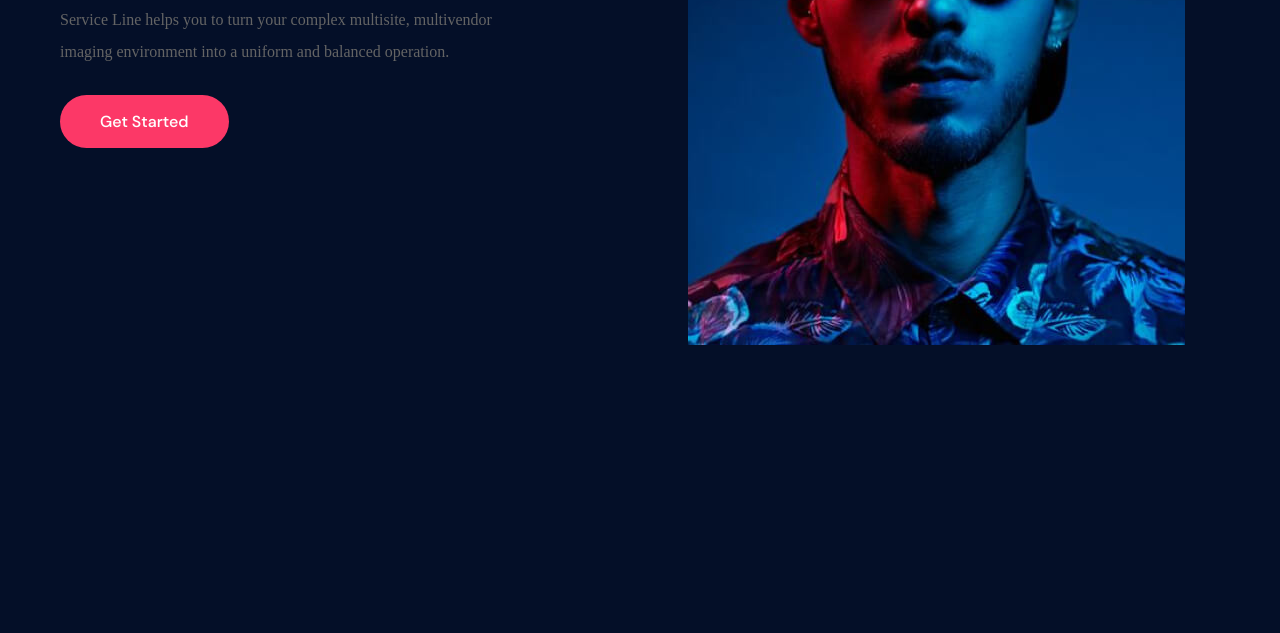
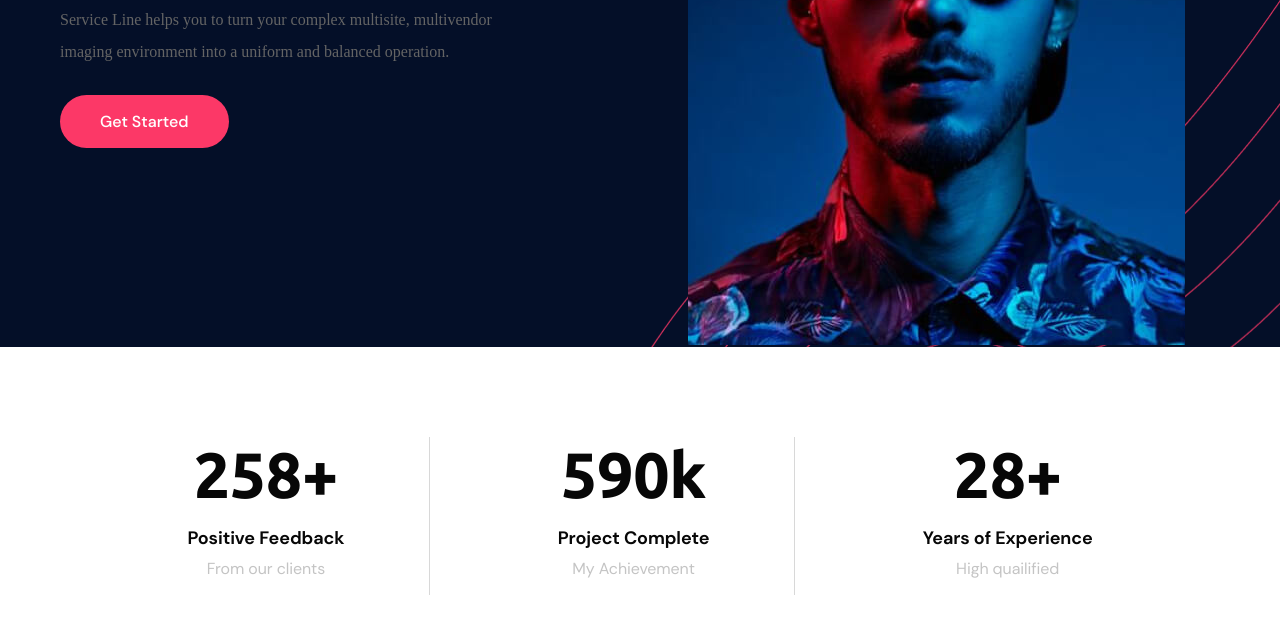
Before and after one commit to Bakhrom-Khalikulov/freelancer-client, a plain HTML site: page index.html in a window 1280 px wide. Shown: the part 451-1084 px from the top of the page. Before the commit the page ends 800 px from the top, so only its background shows below. Drawn offline with Linux system fonts and the light colour scheme.

Commit message:
Added Background Images for Header and Hero

```diff
--- a/css/main.css
+++ b/css/main.css
@@ -137,9 +137,10 @@ a{
 /* ************** HEADER-HERO STYLE STARTS *************** */
 
 .header-hero{
-    /* width: 100%;
-    background-image: url(../images/background_dec.png);
-    background-repeat: no-repeat; */
+    width: 100%;
+    background-image: url(../images/background_dec2.png), url(../images/background_dec.png);
+    background-repeat: no-repeat;
+    background-position: calc(50% - 793px) calc(50% - 263px), calc(50% + 400px)  calc(50% + 300px);
 }
 
 
@@ -208,6 +209,7 @@ a{
 .hero-section__wrapper--start{
     width: 100%;
     max-width: 500px;
+    margin-bottom: 210px;
 }
 
 .hero-section__title{
@@ -234,7 +236,6 @@ a{
 
 .hero-section__link{
     margin-top: 0;
-    margin-bottom: 233px;
     padding: 16px 40px;
     font-family: 'DM Sans';
     font-style: normal;
@@ -255,3 +256,82 @@ a{
 }
 
 /* ************** HERO STYLE ENDS *************** */
+
+
+/* ************** MAIN STYLES START *************** */
+
+/* ************** SUMMARY SECTION STARTS *************** */
+.summary-section{
+    background-color: #fff;
+}
+
+.summary-section__wrapper{
+    padding-top: 90px;
+    padding-bottom: 85px;
+}
+
+.summary-section__list{
+    display: flex;
+    justify-content: space-evenly;
+}
+
+.summary-section__item:not(:last-child){
+    padding-right: 85px;
+    border-right: 1px solid #D8D8D8;
+}
+
+.summary-section__title{
+    margin-top: 0;
+    margin-bottom: 16px;
+    font-family: 'Ubuntu';
+    font-style: normal;
+    font-weight: 700;
+    font-size: 64px;
+    line-height: 74px;
+    letter-spacing: -0.005em;
+    text-align: center;
+    color: #070707;
+}
+
+.summary-section__desc{
+    margin-top: 0;
+    margin-bottom: 8px;
+    font-family: 'DM Sans';
+    font-style: normal;
+    font-weight: 700;
+    font-size: 18px;
+    line-height: 23px;
+    letter-spacing: -0.005em;
+    color: #070707;
+}
+
+.summary-section__subdesc{
+    margin-top: 0;
+    text-align: center;
+    font-family: 'DM Sans';
+    font-style: normal;
+    font-weight: 400;
+    font-size: 16px;
+    line-height: 21px;
+    letter-spacing: -0.005em;
+    color: #C4C4C4;
+}
+
+
+
+
+
+
+
+
+
+/* ************** SUMMARY SECTION ENDS *************** */
+
+
+
+
+
+
+
+
+/* ************** MAIN STYLES END *************** */
--- a/index.html
+++ b/index.html
@@ -72,10 +72,64 @@
         <!-- HERO SECTION ENDS -->
 
     </div>
+    <!-- HEADER-HERO ENDS -->
+
+    <!-- MAIN STARTS -->
+    <main class="site-main">
+
+        <!-- SUMMARY SECTION STARTS -->
+        <section class="summary-section">
+            <div class="container">
+                <div class="summary-section__wrapper">
+                    <ul class="summary-section__list">
+                        <li class="summary-section__item">
+                            <h2 class="summary-section__title">
+                                258+
+                            </h2>
+                            <p class="summary-section__desc">
+                                Positive Feedback
+                            </p>
+                            <p class="summary-section__subdesc">
+                                From our clients
+                            </p>
+
+                        </li>
+
+                        <li class="summary-section__item">
+                            <h2 class="summary-section__title">
+                                590k
+                            </h2>
+                            <p class="summary-section__desc">
+                                Project Complete
+                            </p>
+                            <p class="summary-section__subdesc">
+                                My Achievement
+                            </p>
+
+                        </li>
+
+                        <li class="summary-section__item">
+                            <h2 class="summary-section__title">
+                                28+
+                            </h2>
+                            <p class="summary-section__desc">
+                                Years of Experience
+                            </p>
+                            <p class="summary-section__subdesc">
+                                High quailified
+                            </p>
+                        </li>
+                    </ul>
+                </div>
+            </div>
+        </section>
+        <!-- SUMMARY SECTION ENDS -->
 
 
-    <!-- HEADER-HERO ENDS -->
 
+
+    </main>
+    <!-- MAIN ENDS -->
 
 
 
```
